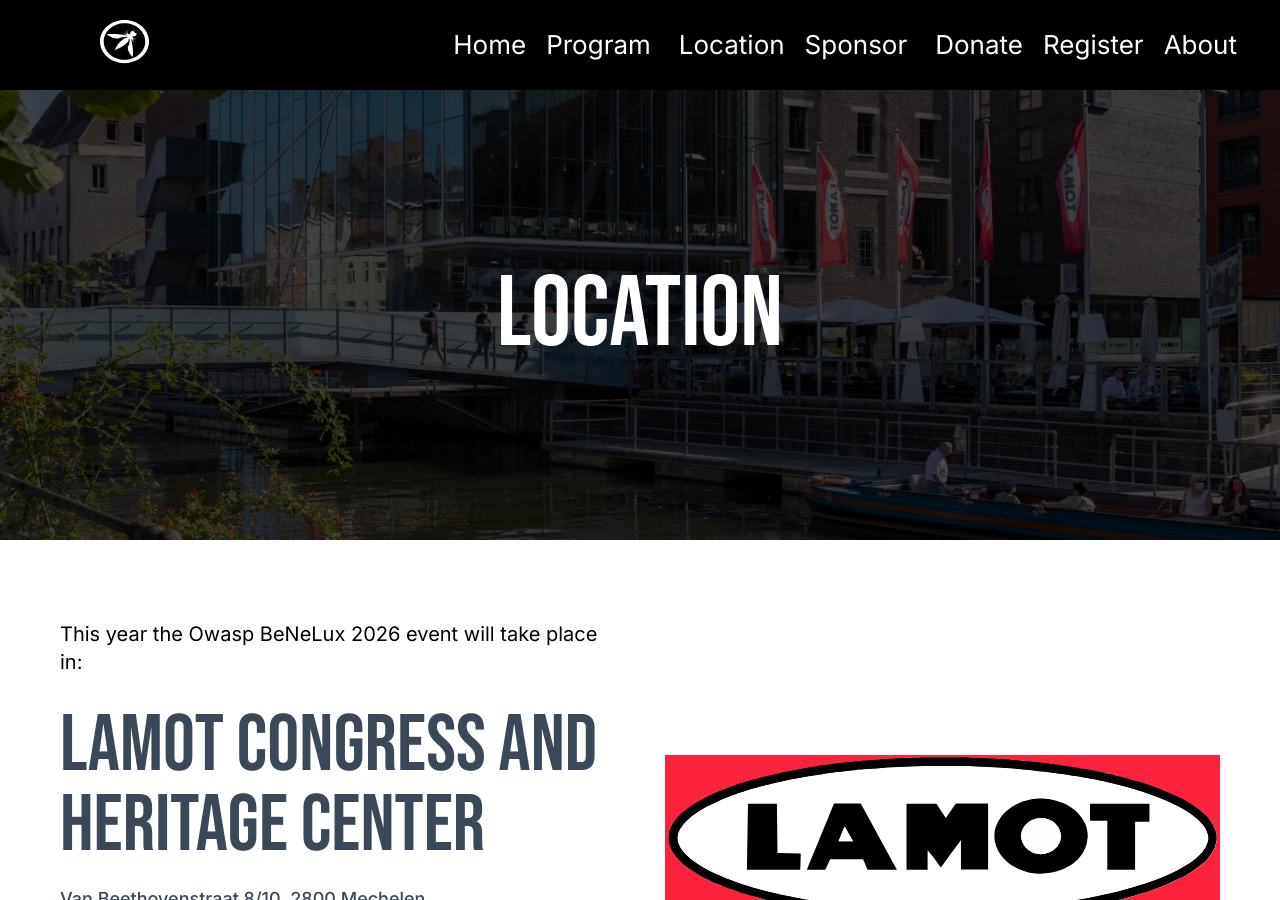
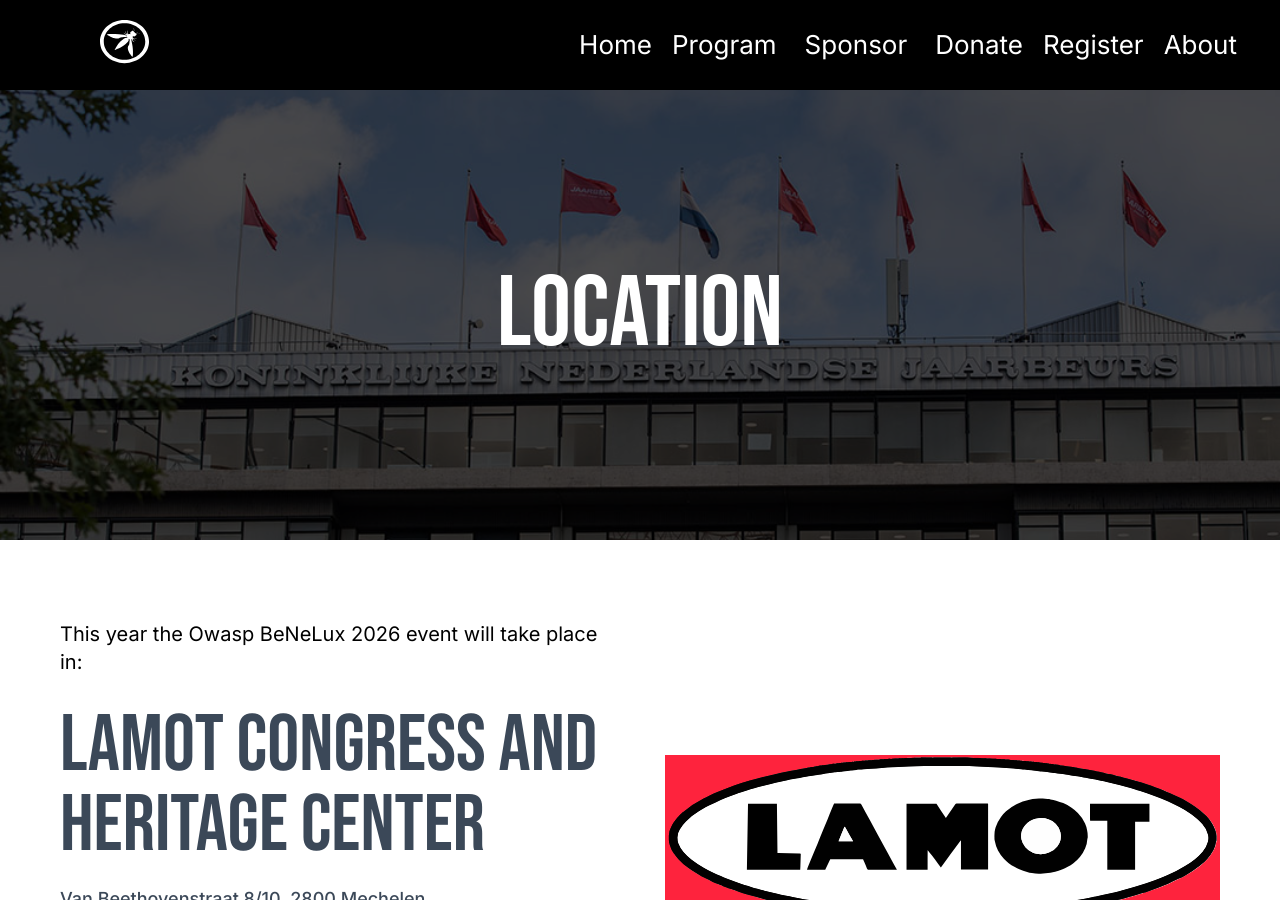
Before and after one commit to dm-17/Owasp-BeNeLux-Days-2026, a Jekyll site: the page built from location/index.md, in a window 1280 px wide and 900 px high. Built offline with Jekyll 4.4.1, drawn with Linux system fonts in a browser that asks for light colours.

Commit message:
Remove temporary the location

```diff
--- a/_data/menus.yml
+++ b/_data/menus.yml
@@ -13,8 +13,8 @@
     url  : program/training
 #   - title: Social event
 # #     url  : program/socialevent
-- title: Location
-  url  : location/
+# - title: Location
+#   url  : location/
 - title: Sponsor
   items:
    - title: Sponsor
--- a/_layouts/location.html
+++ b/_layouts/location.html
@@ -3,14 +3,14 @@
     <div class="home">
         {% include nav.html %}
         <div class="sponsors-page">
-            <div class="hero-mini" style="background-image: url(&quot;/assets/images/lamot_front.jpg&quot;);">
+            <div class="hero-mini" style="background-image: url(&quot;/assets/images/jaarbeurs_3.jpg&quot;);">
                 <div class="left">
                     <div class="black-layer"></div>
                     <div class="heading">{{ page.title }}</div>
                 </div>
             </div>
         </div>
-        {% include lamot.html %}
+        {% include location_jaarbeurs.html %}
     </div>
     {% include home_sponsors.html %}
 
```
